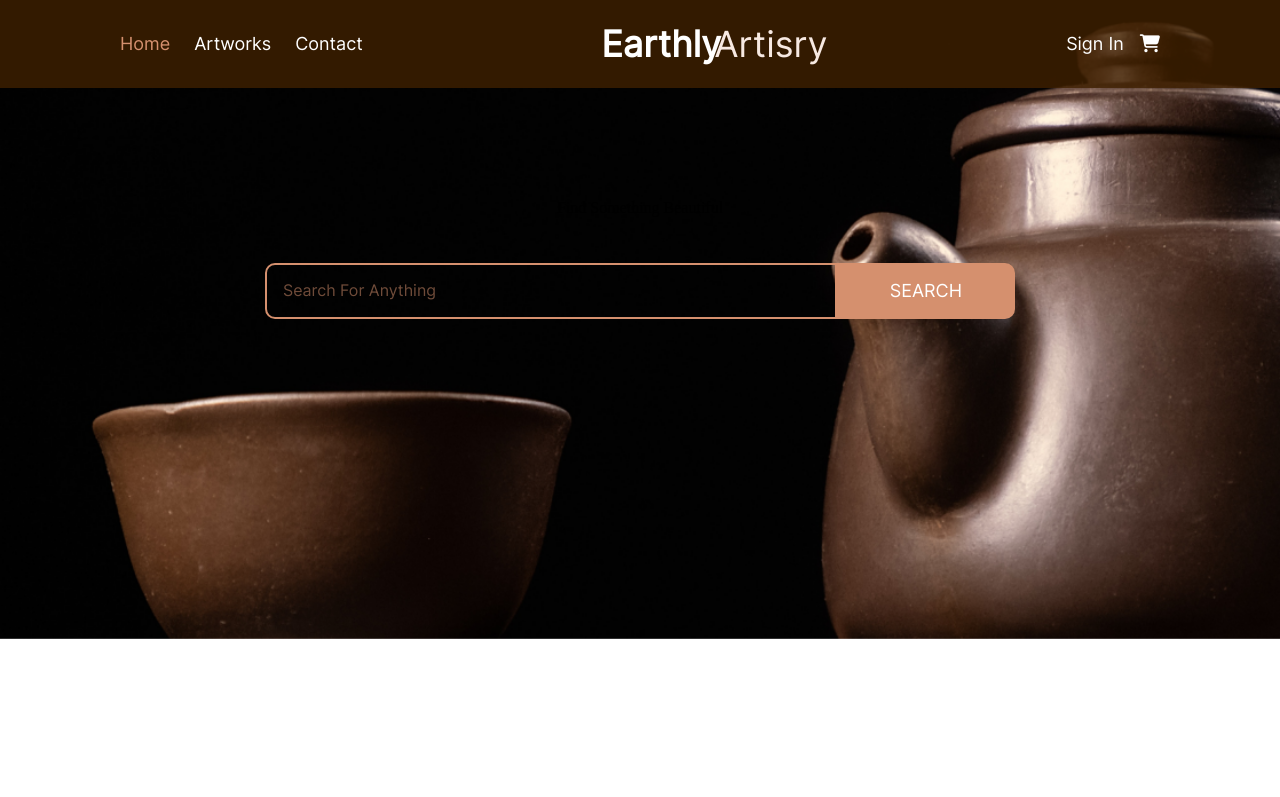
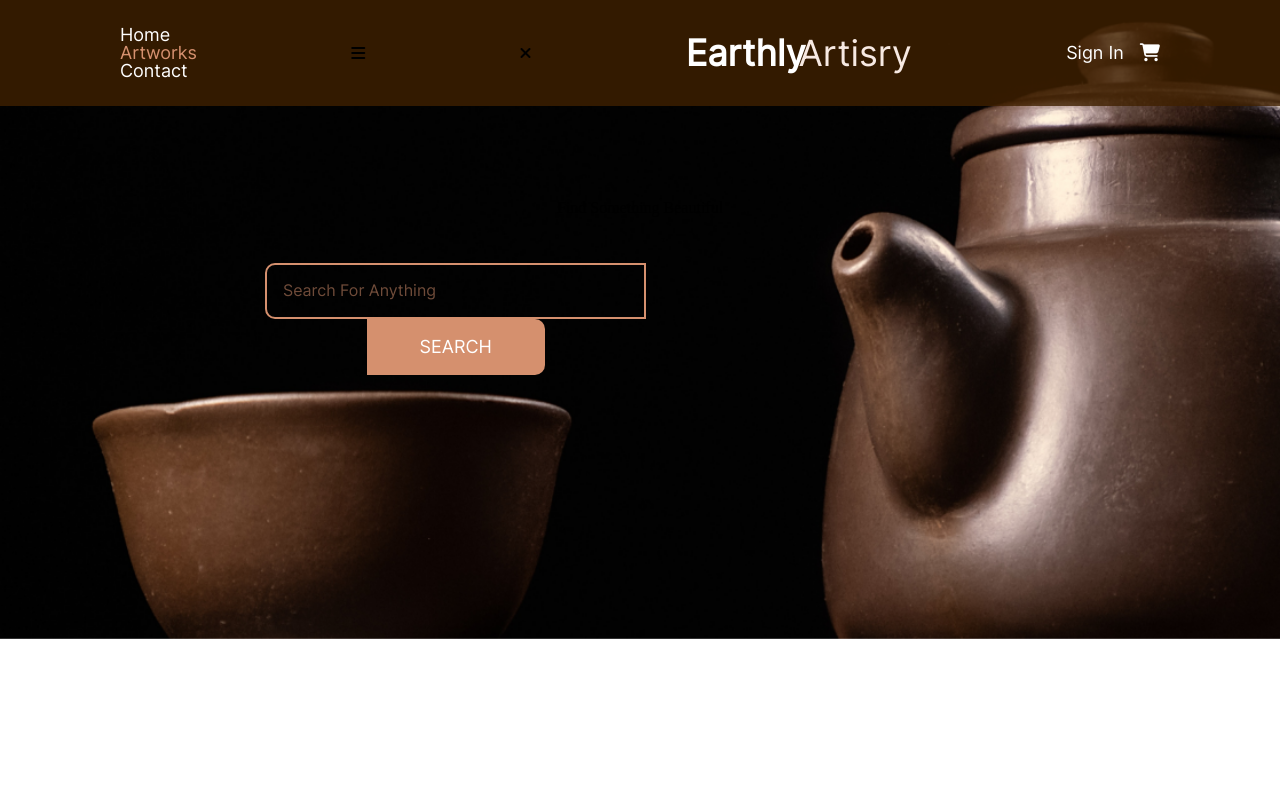
Before and after one commit to nikolozjul28/final_nikoloz_julakidze, a plain HTML site: page artworks.html in a window 1280 px wide. Shown: the top 797 px of the page. Drawn offline with Linux system fonts and the light colour scheme; a web font is replaced by a local one.

Commit message:
Update artworks.html

```diff
--- a/artworks.html
+++ b/artworks.html
@@ -8,6 +8,7 @@
     <script src="https://kit.fontawesome.com/4aa783b0a2.js" crossorigin="anonymous"></script>
     <link rel="stylesheet" href="css/style.css">
     <link rel="stylesheet" href="css/tablet.css">
+    <link rel="stylesheet" href="css/fonts.css">
     <title>Artworks</title>
 </head>
 
@@ -15,15 +16,17 @@
 <body>
     <header class="header">
         <div class="header_menu">
-            <nav>
+            <nav class="header_nav">
                 <ul>
-                    <li>
-                        <a class="active" href="index.html" target="_blank">Home</a>
-                        <a class="no_active" href="artworks.html" target="_blank">Artworks</a>
-                        <a class="no_active" href="contact.html" target="_blank">Contact</a>
-                    </li>
+                    <li><a class="no_active" href="index.html">Home</a></li>
+                    <li><a class="active" href="artworks.html">Artworks</a></li>
+                    <li><a class="no_active" href="contact.html">Contact</a></li>
                 </ul>
             </nav>
+
+            <i class="fa-solid fa-bars burger"></i>
+            <i class="fa-solid fa-xmark"></i>
+
 
             <div class="logo">
                 <a href="index.html">
@@ -33,7 +36,7 @@
 
             <div class="header_menu_right">
                 <a class="no_active" href="#">Sign In</a>
-                <i class="fa-solid fa-cart-shopping"></i>
+                <a class="no_active" href="#"><i class="fa-solid fa-cart-shopping"></i></a>
             </div>
         </div>
     </header>
@@ -42,8 +45,10 @@
         <div class="main_cover_container">
             <h2>Find Something Beautiful</h2>
             <div class="search">
-                <input type="text" placeholder="Search For Anything">
-                <button>SEARCH</button>
+                <form action="">
+                    <input type="search" name="search" placeholder="Search For Anything">
+                    <button type="submit">SEARCH</button>
+                </form>
             </div>
         </div>
     </section>
@@ -181,7 +186,7 @@
         <div class="footer_container">
 
             <div class="footer_section_1">
-                    <h2>Hele</h2>
+                <h2>Help</h2>
                 <nav>
                     <ul>
                         <li>
@@ -206,9 +211,11 @@
             </div>
 
             <div class="footer_section_3">
-                    <p><i class="fa-solid fa-phone"></i> +123 45 67 89</p>
-                    <p><i class="fa-solid fa-envelope"></i> example@mail.com</p>
-                    <p><i class="fa-solid fa-location-dot"></i> Rustaveli avenue, 30</p>
+                <a href="tel:+123 45 67 89"><i class="fa-solid fa-phone" target="_blank"></i>+123 45 67 89</a> <br>
+                <a href="mailto:example@mail.com"><i class="fa-solid fa-envelope"
+                        target="_blank"></i>example@mail.com</a> <br>
+                <a href="https://maps.app.goo.gl/fP4TQYDX3xp3goe77" target="_blank"><i
+                        class="fa-solid fa-location-dot"></i>Rustaveli avenue, 30</a>
             </div>
 
 
@@ -216,7 +223,7 @@
     </footer>
 
 
-
+    <script src="script.js"></script>
 
 </body>
 
```
Lines whose indentation alone changed are shown as unchanged.
